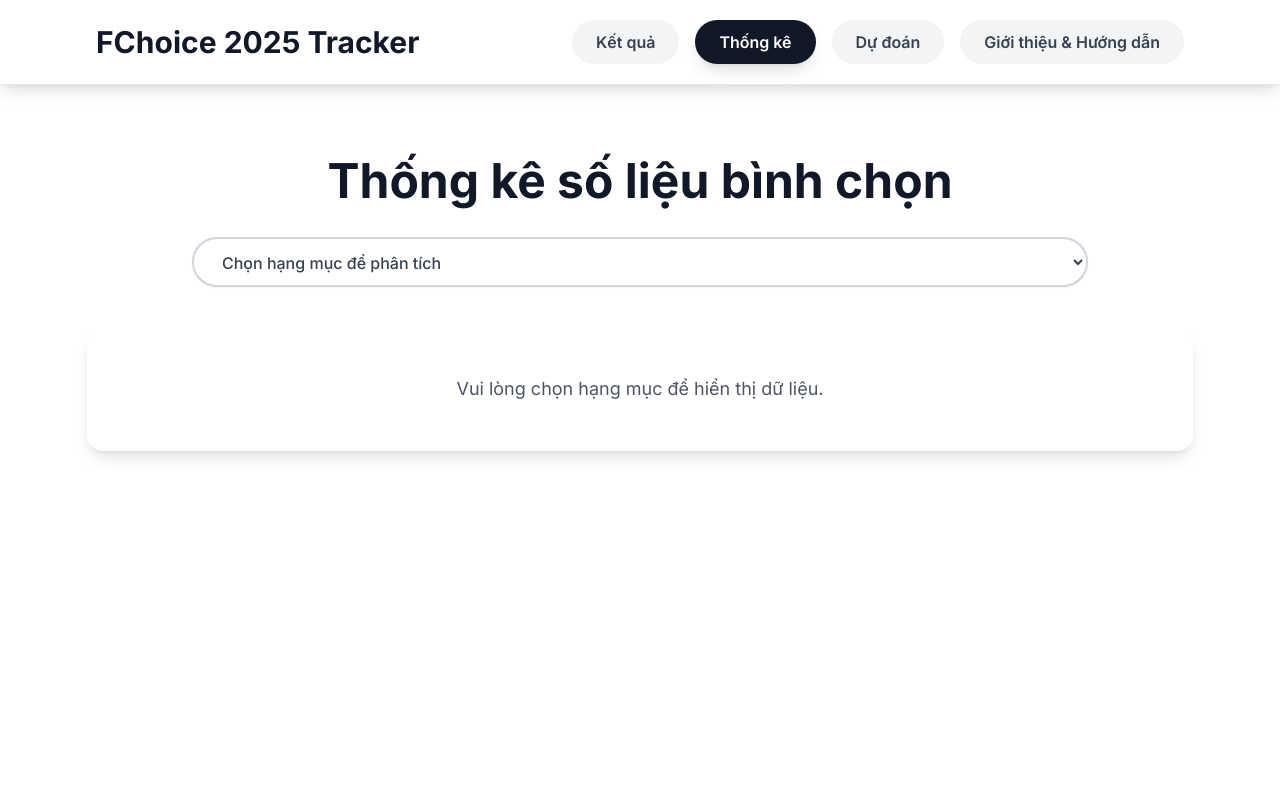
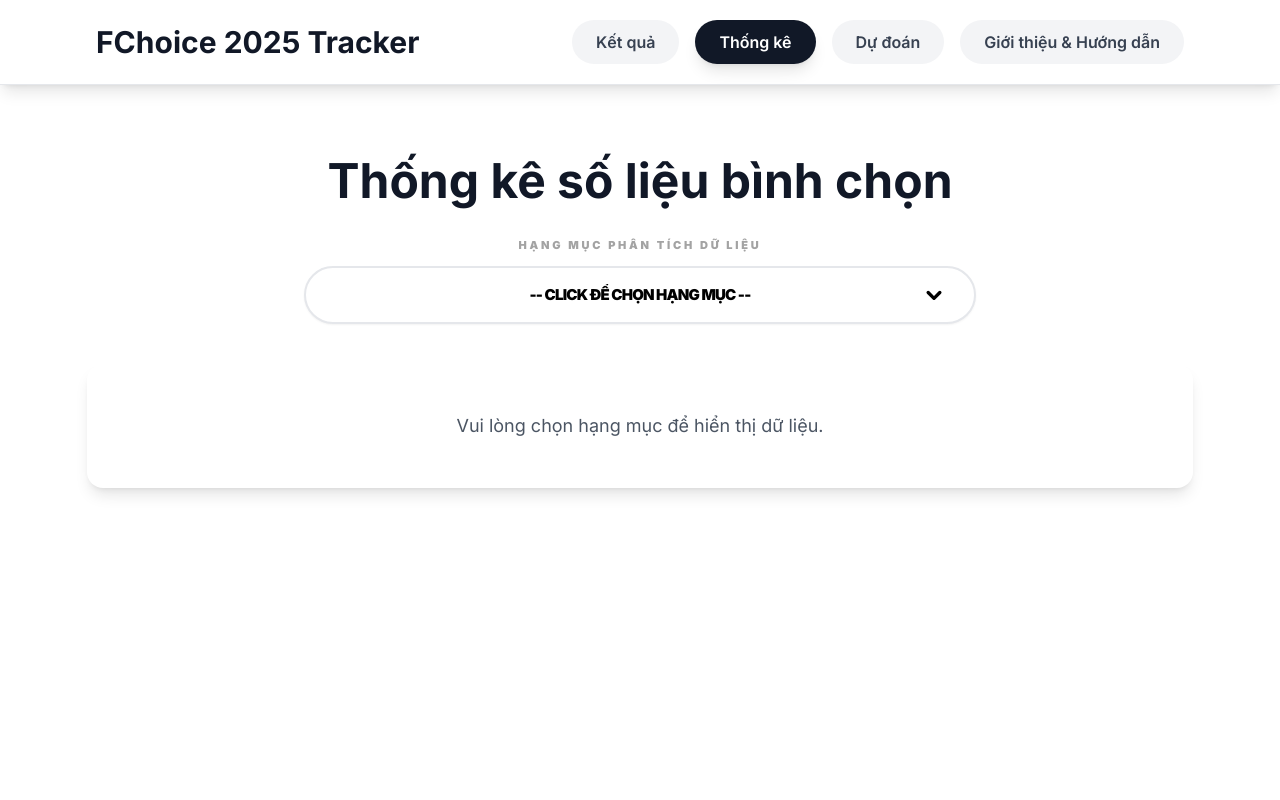
Before and after one commit to ntu09082007-eng/Elle-Tracker-Frontend, a React (Vite) app: page /stats in a window 1280 px wide. Shown: the top 800 px of the page. Built offline with nearby package versions, Linux system fonts and the light colour scheme; what chartjs-plugin-zoom would draw is missing.

Commit message:
Update CategorySelector.jsx

```diff
--- a/src/components/CategorySelector.jsx
+++ b/src/components/CategorySelector.jsx
@@ -1,21 +1,39 @@
-import { useEffect, useState } from "react";
-import axios from "axios";
+import React from "react";
 import categories from "../info/categories.json";
 
 export default function CategorySelector({ onSelect }) {
   return (
+    <div className="w-full max-w-2xl mx-auto">
+      <label className="block text-[11px] font-[900] uppercase text-neutral-400 tracking-[0.25em] text-center mb-3">
+        Hạng mục phân tích dữ liệu
+      </label>
+
+      <div className="relative group">
         <select
-      className="max-w-4xl w-full px-6 py-3 bg-white border-2 border-gray-300 rounded-full shadow-sm hover:shadow-md  transition-all duration-300 focus:outline-none focus:ring-4 focus:ring-gray-300 focus:border-gray-400 text-gray-700 font-medium cursor-pointer"
+          className="w-full px-8 py-4 bg-white border-2 border-gray-200 rounded-[2rem] shadow-sm
+                     hover:border-black transition-all duration-300 focus:outline-none
+                     text-black font-[900] uppercase text-[15px] tracking-tighter cursor-pointer
+                     appearance-none text-center"
           onChange={(e) => onSelect(e.target.value)}
+          defaultValue=""
         >
-      <option value="" className="text-gray-500">
-        Chọn hạng mục để phân tích
+          <option value="" disabled className="text-gray-400 font-bold">
+            -- Click để chọn hạng mục --
           </option>
           {categories.map((c) => (
-        <option key={c.id} value={c.id} className="py-2">
+            <option key={c.id} value={c.id} className="text-black font-bold">
               {c.name}
             </option>
           ))}
         </select>
+
+        {/* Mũi tên xịn xò */}
+        <div className="absolute inset-y-0 right-8 flex items-center pointer-events-none text-black group-hover:scale-110 transition-transform">
+          <svg className="w-5 h-5" fill="none" stroke="currentColor" viewBox="0 0 24 24">
+            <path strokeLinecap="round" strokeLinejoin="round" strokeWidth="4" d="M19 9l-7 7-7-7" />
+          </svg>
+        </div>
+      </div>
+    </div>
   );
 }
```
Lines whose indentation alone changed are shown as unchanged.
